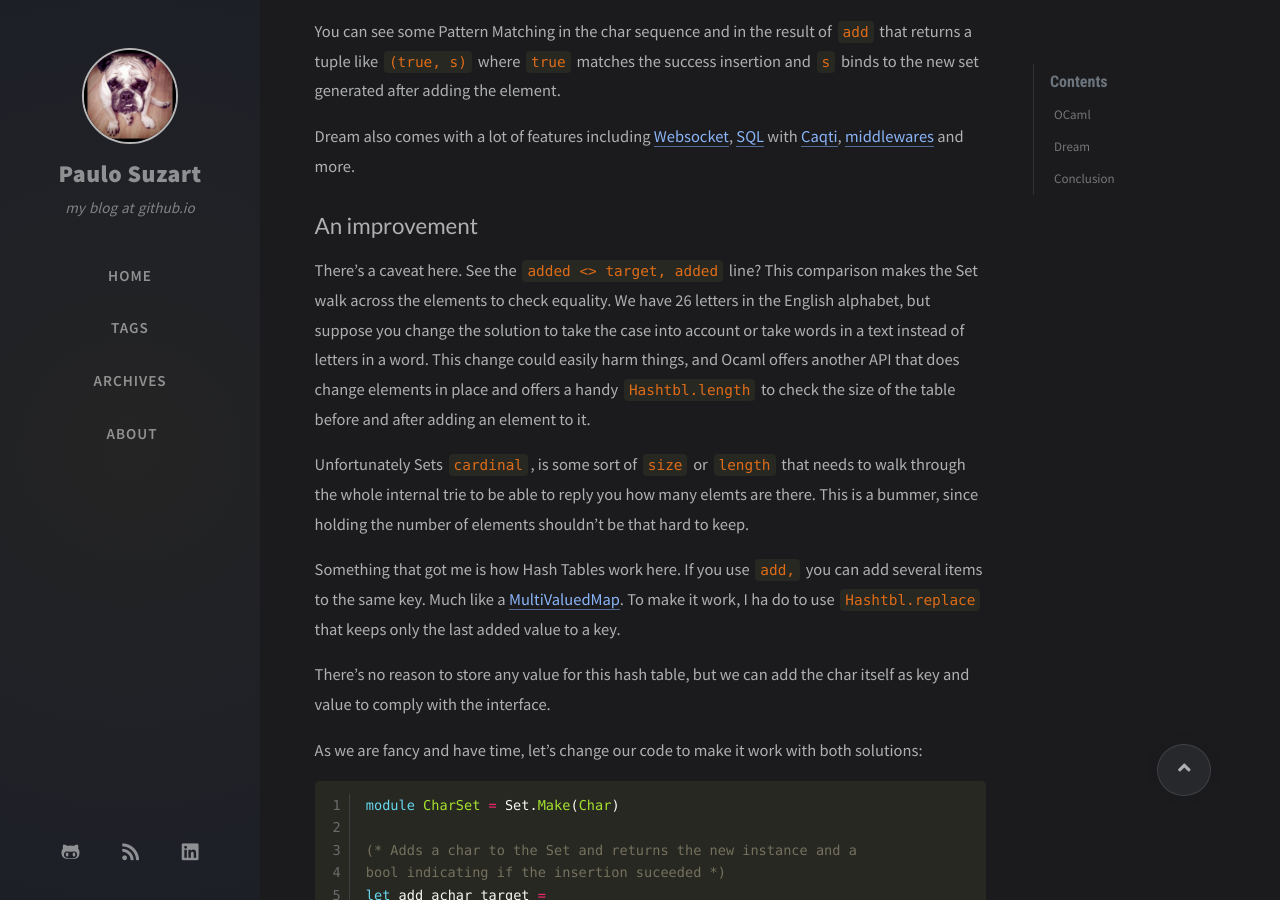
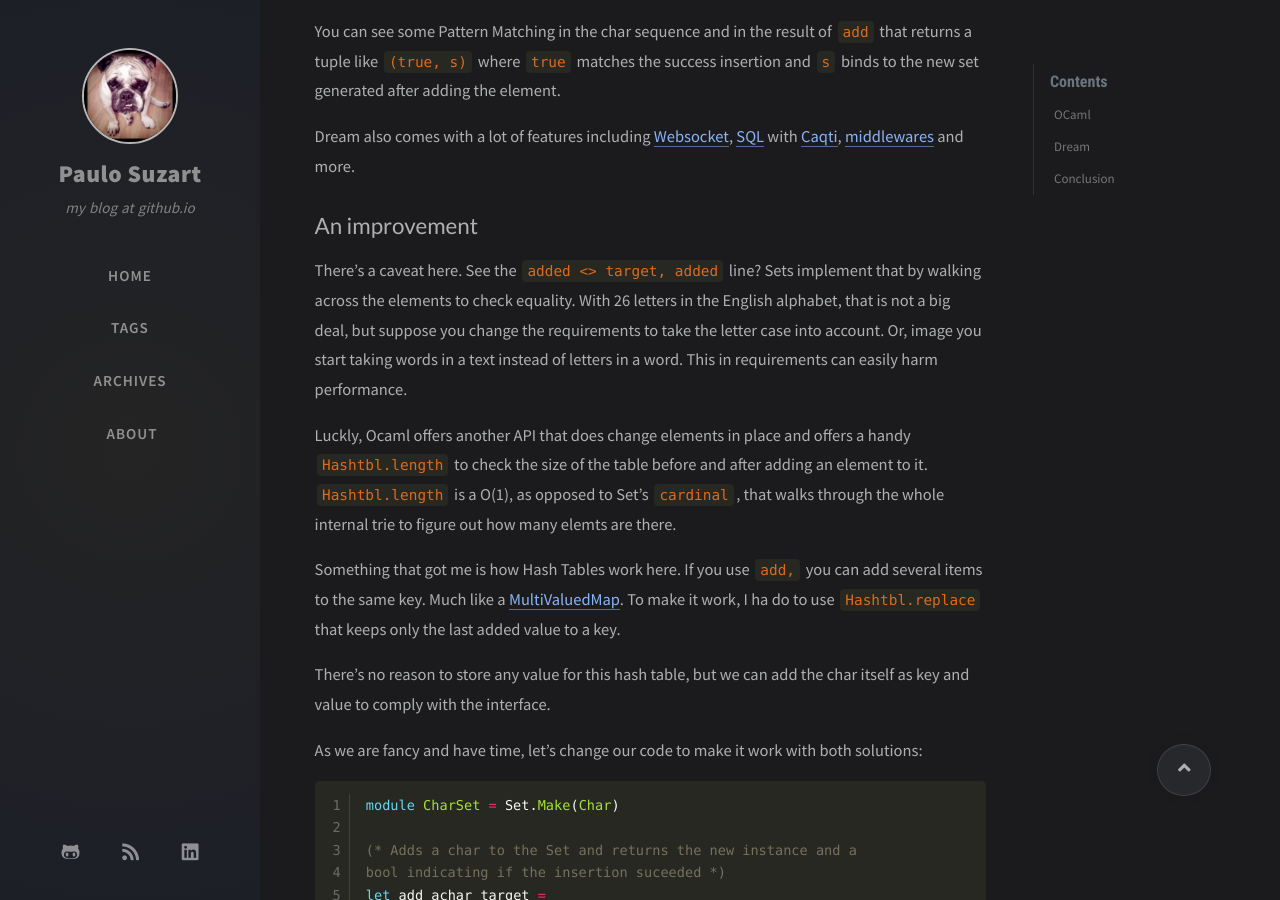
Before and after one commit to paulosuzart/paulosuzart.github.io, a Jekyll site: the page built from _posts/2021-11-14-ocaml-dream.md, in a window 1280 px wide and 900 px high, scrolled down 2711 px. Built offline with Jekyll 4.4.1, drawn with Linux system fonts in a browser that asks for light colours; nearby versions of some CDN libraries; comment, search, counter and statistics services are not loaded.

Commit message:
Improved improvement sec

```diff
--- a/_posts/2021-11-14-ocaml-dream.md
+++ b/_posts/2021-11-14-ocaml-dream.md
@@ -94,9 +94,9 @@ Dream also comes with a lot of features including [Websocket](https://aantron.gi
 
 ## An improvement
 
-There's a caveat here. See the `added <> target, added` line? This comparison makes the Set walk across the elements to check equality. We have 26 letters in the English alphabet, but suppose you change the solution to take the case into account or take words in a text instead of letters in a word. This change could easily harm things, and Ocaml offers another API that does change elements in place and offers a handy `Hashtbl.length` to check the size of the table before and after adding an element to it.
+There's a caveat here. See the `added <> target, added` line? Sets implement that by walking across the elements to check equality. With 26 letters in the English alphabet, that is not a big deal, but suppose you change the requirements to take the letter case into account. Or, image you start taking words in a text instead of letters in a word. This in requirements can easily harm performance.
 
-Unfortunately Sets `cardinal`, is some sort of `size` or `length` that needs to walk through the whole internal trie to be able to reply you how many elemts are there. This is a bummer, since holding the number of elements shouldn't be that hard to keep.
+Luckly, Ocaml offers another API that does change elements in place and offers a handy `Hashtbl.length` to check the size of the table before and after adding an element to it. `Hashtbl.length` is a O(1), as opposed to Set's `cardinal`, that walks through the whole internal trie to figure out how many elemts are there.
 
 Something that got me is how Hash Tables work here. If you use `add,` you can add several items to the same key. Much like a [MultiValuedMap](https://commons.apache.org/proper/commons-collections/apidocs/index.html?org/apache/commons/collections4/MultiValuedMap.html). To make it work, I ha do to use `Hashtbl.replace` that keeps only the last added value to a key.
 
```
